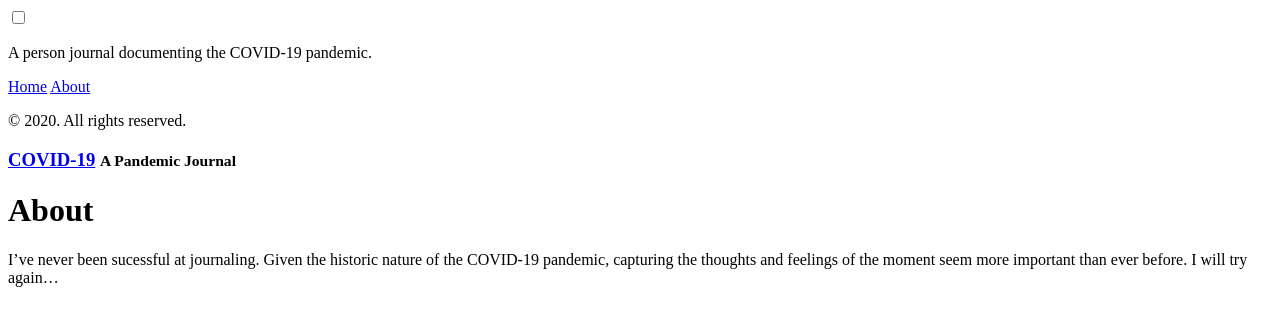
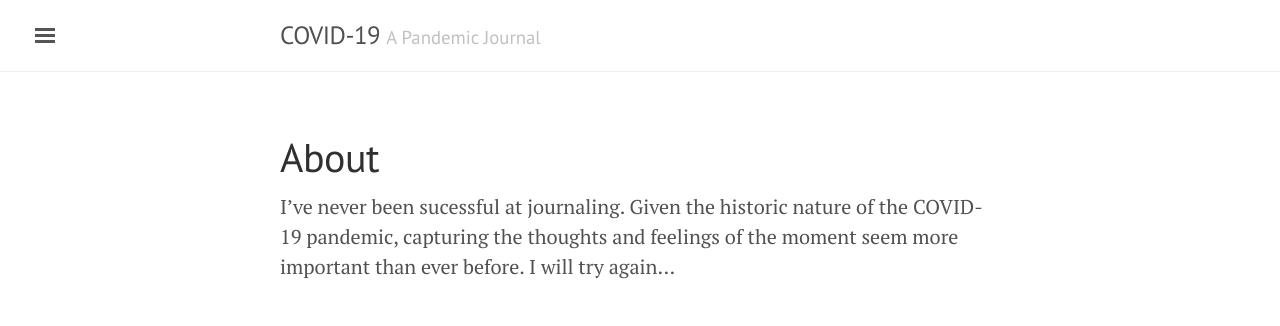
Before and after one commit to gruchalla/journal, a Jekyll site: the page built from about.md, in a window 1280 px wide. Shown: the top 326 px of the page. Built offline with Jekyll 4.4.1, drawn with Linux system fonts in a browser that asks for light colours.

Commit message:
relative_url test

```diff
--- a/_config.yml
+++ b/_config.yml
@@ -6,7 +6,7 @@ title:               COVID-19
 tagline:             'A Pandemic Journal'
 description:         'A person journal documenting the COVID-19 pandemic.'
 url:                 http://gruchalla.github.io
-baseurl:             ''
+baseurl:             'journal/'
 paginate:            10
 
 # About/contact
--- a/_includes/head.html
+++ b/_includes/head.html
@@ -15,9 +15,9 @@
   </title>
 
   <!-- CSS -->
-  <link rel="stylesheet" href="public/css/poole.css">
-  <link rel="stylesheet" href="public/css/syntax.css">
-  <link rel="stylesheet" href="public/css/lanyon.css">
+  <link rel="stylesheet" href="{{relative_url}}/{{site.baseurl}}public/css/poole.css">
+  <link rel="stylesheet" href="{{relative_url}}/public/css/syntax.css">
+  <link rel="stylesheet" href="{{relative_url}}/public/css/lanyon.css">
   <link rel="stylesheet" href="https://fonts.googleapis.com/css?family=PT+Serif:400,400italic,700%7CPT+Sans:400">
 
   <!-- Icons -->
```
